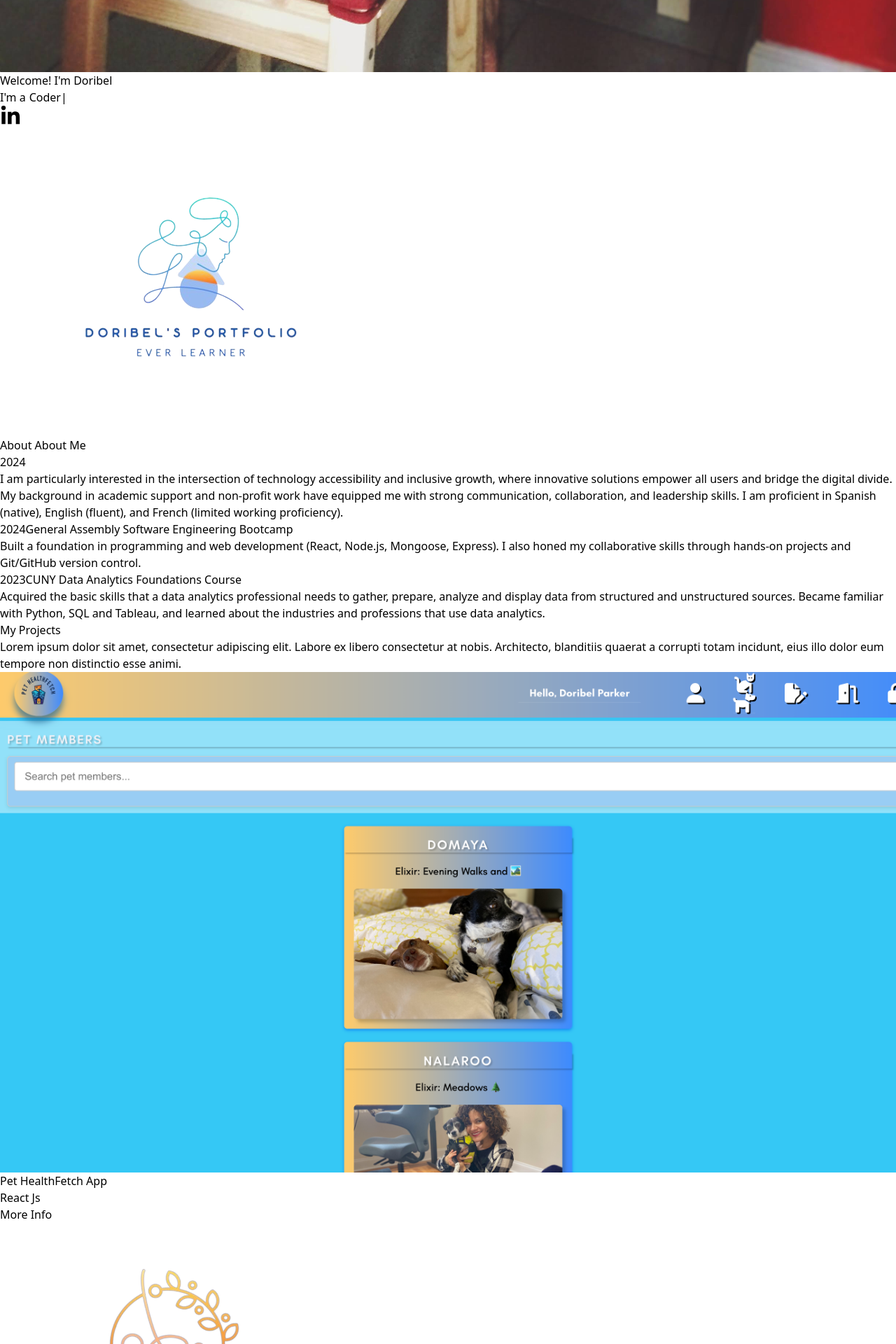
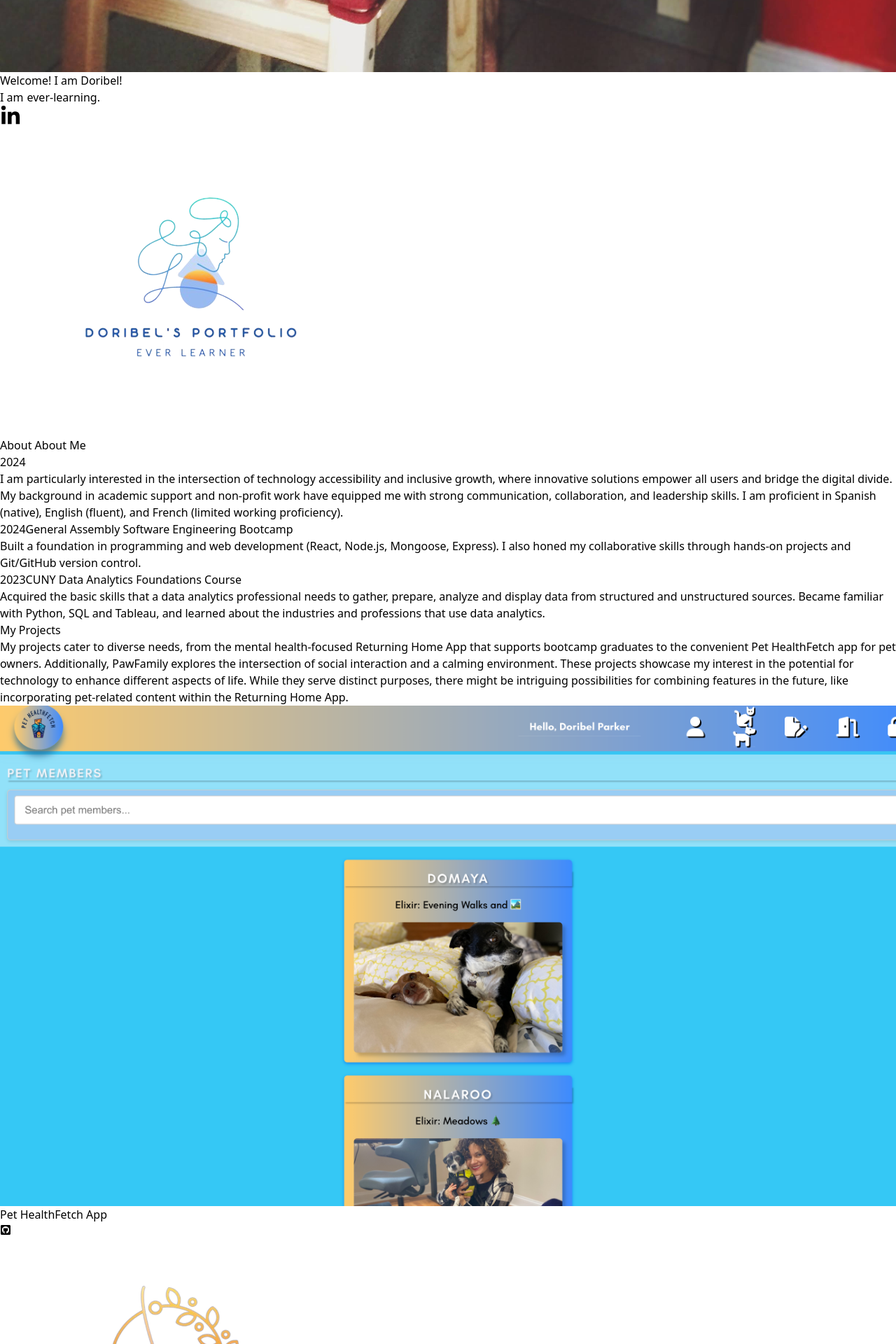
Before and after one commit to dterceroparker/doribel-react-portfolio, a React (Vite) app: page / in a window 1280 px wide. Shown: the part 1620-3540 px from the top of the page at 70% size. Built offline with nearby package versions, Linux system fonts and the light colour scheme.

Commit message:
update ProjectItem component with pawmily img Landing page with Linkedin icon css change index.html with favicon link

```diff
--- a/index.html
+++ b/index.html
@@ -5,7 +5,6 @@
     <meta property="og:title" content="Doribel React Portfolio" />
     <meta property="og:type" content="website" />
     <meta property="og:description" content="View my projects" />
-    <link rel="logo" type="image/png" href="/logo.png" />
     <meta name="viewport" content="width=device-width, initial-scale=1.0" />
     <link rel="icon" href="/favicon.ico" type="image/png">
     <title>Doribel React Portfolio</title>
--- a/src/components/ProjectItem.jsx
+++ b/src/components/ProjectItem.jsx
@@ -1,25 +1,29 @@
+import { FaGithubSquare } from "react-icons/fa"
+
 function ProjectItem({ img, title }) {
 
   return (
-    <div
-      className='relative flex items-center justify-center h-auto w-full shadow-xl shadow-gray-400 rounded-xl group hover:bg-gradient-to-r from-gray-200 to-[#001b5e]'
+    <section
+      className="relative flex items-center justify-center h-auto w-full shadow-xl shadow-gray-400 rounded-xl group hover:bg-gradient-to-r from-gray-200 to-[#001b5e]"
     >
-      <img src={img} alt={title} className='rounded-xl group-hover:opacity-10' />
+      <img src={img} alt={title} className="rounded-xl group-hover:opacity-10 px-2 py-2" />
       <div
-        className='hidden group-hover:block absolute top-[50%] left-[50%] translate-x-[-50%] translate-y-[-50%]'
+        className="hidden group-hover:block absolute top-[50%] left-[50%] translate-x-[-50%] translate-y-[-50%]"
       >
-        <h3 className='text-xl font-bold text-white tracking-wider text-center'>
+        <h3 className="text-xl font-bold text-white py-4 tracking-wider text-center">
           {title}
         </h3>
-        <p className='pb-4 pt-2 text-white text-center'>React Js</p>
-        <a href="/">
-          <p className='text-center p-3 rounded-lg bg-gray-200 text-gray-700 font-bold cursor-pointer hover:bg-blue-200 transition duration-300 ease-in-out'
-          >
-          More Info
-          </p>
-        </a>
+        {/* <p className="pb-4 pt-2 text-white text-center">React Js</p> */}
+        <div className="flex flex-col items-center">
+        <button
+          className="p-2 rounded-lg bg-gray-200 text-gray-700 font-bold cursor-pointer hover:bg-blue-200 transition duration-300 ease-in-out"
+          onClick={() => window.open("https://github.com/dterceroparker")}
+        >
+          <FaGithubSquare className='mx-auto w-5 h-5 text-white-700'/>
+        </button>
+        </div>
       </div>
-    </div>
+    </section>
   )
 }
 
--- a/src/index.css
+++ b/src/index.css
@@ -11,7 +11,7 @@ body {
 }
 
 .dark-mode {
-  @apply bg-gray-800 text-blue-400; /* Dark mode styles */
+  @apply bg-gray-800 text-black; /* Dark mode styles */
 }
 
 .light-mode {
--- a/src/pages/About.jsx
+++ b/src/pages/About.jsx
@@ -1,7 +1,8 @@
 import AboutItem from '../components/AboutItem'
 
 const data = [
-  {year: 2024,
+  {
+    year: 2024,
     title: '',
     details: 'I am particularly interested in the intersection of technology accessibility and inclusive growth, where innovative solutions empower all users and bridge the digital divide. My background in academic support and non-profit work have equipped me with strong communication, collaboration, and leadership skills. I am proficient in Spanish (native), English (fluent), and French (limited working proficiency).',
 
--- a/src/pages/Landing.jsx
+++ b/src/pages/Landing.jsx
@@ -9,17 +9,19 @@ function Landing() {
       alt="landing page background" />
       <div className='w-full h-screen absolute top-0 left-0 bg-white/40'>
         <div className='max-w-[700px] m-auto h-full w-full flex flex-col justify-center lg:items-start items-center'>
-          <h1 className='sm:text-5xl text-4xl font-bold text-gray-800'>Welcome! I'm Doribel</h1>
-          <h2 className='flex sm:text-3xl text-2xl pt-4 text-gray-800'>
-            I'm a
+          <h1
+            className='sm:text-5xl text-4xl font-bold text-gray-800'>Welcome! I am Doribel!
+          </h1>
+          <h2
+            className='flex text-center sm:text-3xl text-2xl pt-4 py-4 text-gray-800'>
+            I am
             <TypeAnimation
               sequence={[
-                // Same substring at the start will only be typed out once, initially
-                'Bilingual Software Engineering Learner',
-                2000, // wait 1s before replacing "Mice" with "Hamsters"
-                'Coder',
+                'a bilingual software engineering learner.',
                 2000,
-                'Tech Enthusiast',
+                'ever-learning.',
+                2000,
+                'happy you are here!',
                 2000,
               ]}
               wrapper="div"
@@ -30,10 +32,11 @@ function Landing() {
             />
           </h2>
           <div
-            className='linkedin-icon border border-linkedin hover:border-yellow-500 rounded-full p-2 transition duration-300 ease-in-out flex justify-center items-center'
+            className='linkedin-icon cursor-pointer bg-white border border-linkedin hover:border-yellow-500 rounded-full p-1 transition duration-300 ease-in-out flex justify-center items-center '
             onClick={() => window.open('https://www.linkedin.com/in/doribelt-p')}>
             <FaLinkedinIn
-              className='text-linkedin hover:text-linkedin-hover' size={30}
+              className='text-linkedin hover:text-linkedin-hover text-blue-500'
+              size={30}
             />
           </div>
         </div>
--- a/src/pages/Projects.jsx
+++ b/src/pages/Projects.jsx
@@ -1,17 +1,19 @@
 import ProjectItem from '../components/ProjectItem.jsx'
 import petHealthFetchImg from '../assets/images/petHealthFetch.png'
 import returningHomeImg from '../assets/images/returningHome.png'
+import pawMilyImg from '../assets/images/readmeimage.png'
 
 function Projects() {
   return (
-    <section id='projects' className='max-w-[1040px] m-auto md:pl-20 p-4 py-0'>
-      <h1 className='text-4xl font-bold text-center text-[#001b5e]'>My Projects</h1>
-      <p className='text-center py-4 text-gray-500'>
-        Lorem ipsum dolor sit amet, consectetur adipiscing elit. Labore ex libero consectetur at nobis. Architecto, blanditiis quaerat a corrupti totam incidunt, eius illo dolor eum tempore non distinctio esse animi.
+    <section id='projects' className='max-w-[1040px] m-auto md:pl-20 p-4 py-8'>
+      <h1 className='text-4xl font-bold text-center text-[#001b5e] mb-8'>My Projects</h1>
+      <p className='text-center mb-8 py-4 text-gray-500'>
+        My projects cater to diverse needs, from the mental health-focused Returning Home App that supports bootcamp graduates to the convenient Pet HealthFetch app for pet owners. Additionally, PawFamily explores the intersection of social interaction and a calming environment. These projects showcase my interest in the potential for technology to enhance different aspects of life. While they serve distinct purposes, there might be intriguing possibilities for combining features in the future, like incorporating pet-related content within the Returning Home App.
       </p>
-      <div className='grid sm:grid-cols-2 gap-12'>
-        <ProjectItem img={petHealthFetchImg} title='Pet HealthFetch App' />
-        <ProjectItem img={returningHomeImg} title='Returning Home App' />
+      <div className='grid grid-cols-1 sm:grid-cols-2 gap-8'>
+        <ProjectItem img={petHealthFetchImg} title='Pet HealthFetch App'/>
+        <ProjectItem img={returningHomeImg} title='Returning Home' />
+        <ProjectItem img={pawMilyImg} title='PawMily' />
       </div>
     </section>
   )
```
Also changed, not shown: src/assets/images/readmeimage.png (added).
